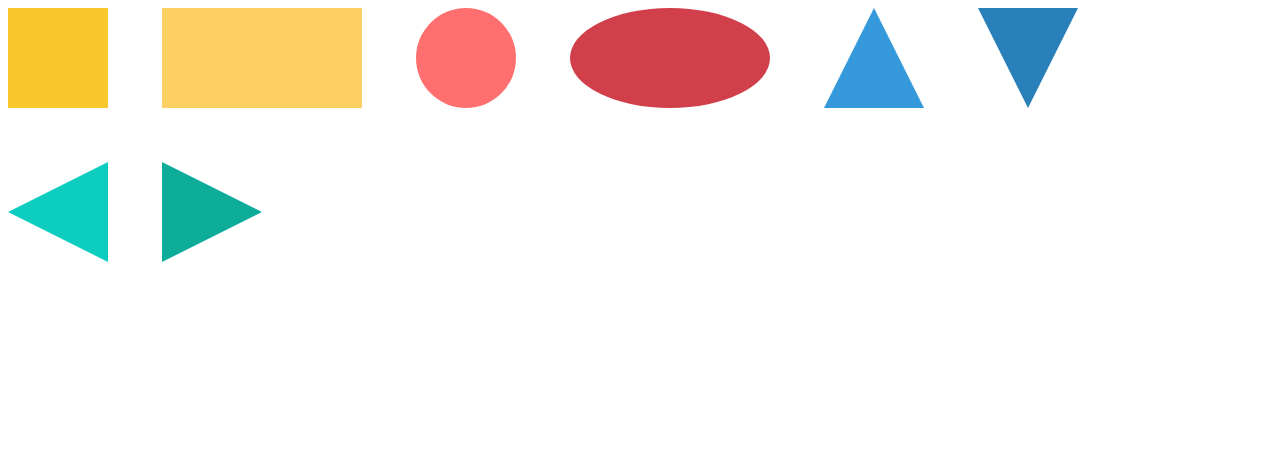
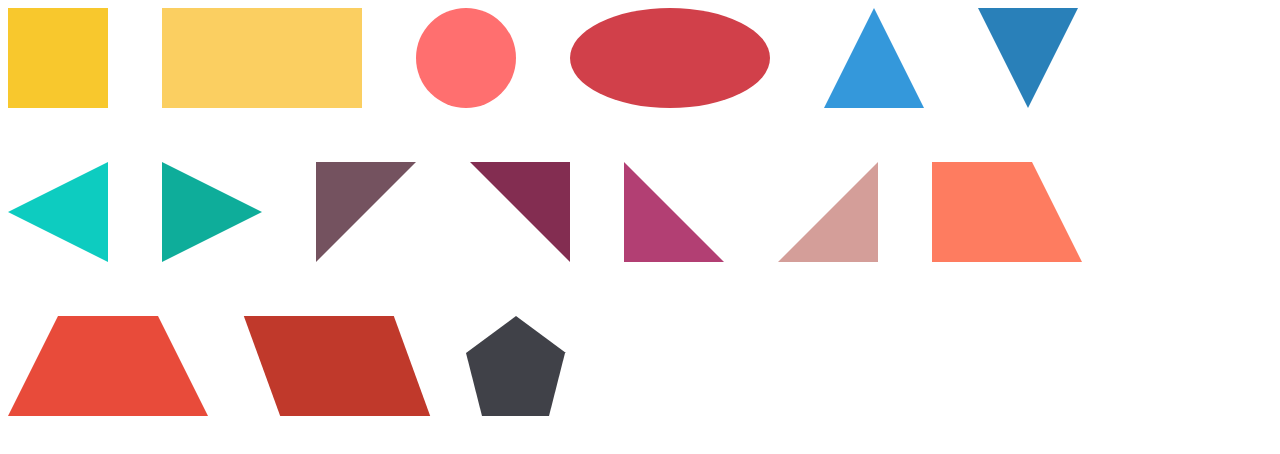
Before and after one commit to goformarty/css-shapes, a plain HTML site: page index.html in a window 1280 px wide. Drawn offline with Linux system fonts and the light colour scheme.

Commit message:
More shapes added

```diff
--- a/index.html
+++ b/index.html
@@ -10,3 +10,14 @@
 <div id="triangle-down"></div>
 <div id="triangle-left"></div>
 <div id="triangle-right"></div>
+
+<div id="triangle-topleft"></div>
+<div id="triangle-topright"></div>
+<div id="triangle-bottomleft"></div>
+<div id="triangle-bottomright"></div>
+
+<div id="trapezoid-right"></div>
+<div id="trapezoid-isosceles"></div>
+<div id="parallelogram"></div>
+
+<div id="pentagon"></div>
--- a/style.css
+++ b/style.css
@@ -39,7 +39,7 @@ div {
 	width: 0;
 	border-left: 50px solid transparent;
 	border-right: 50px solid transparent;
-	border-bottom: #3498db solid 100px;
+	border-bottom: solid 100px #3498db ;
 }
 
 #triangle-down {
@@ -47,14 +47,14 @@ div {
 	width: 0;
 	border-left: 50px solid transparent;
 	border-right: 50px solid transparent;
-	border-top: #2980b9 solid 100px;
+	border-top: 100px solid  #2980b9 ;
 }
 
 #triangle-left {
 	height: 0;
 	width: 0;
 	border-top: 50px solid transparent;
-	border-right: #0dccc0 solid 100px;
+	border-right: 100px solid  #0dccc0 ;
 	border-bottom: 50px solid transparent;
 }
 
@@ -62,6 +62,76 @@ div {
 	height: 0;
 	width: 0;
 	border-top: 50px solid transparent;
-	border-left: #0ead9a solid 100px;
+	border-left: 100px solid  #0ead9a ;
 	border-bottom: 50px solid transparent;
 }
+
+#triangle-topleft {
+	height: 0;
+	width: 0;
+	border-top: 100px solid #74525f;
+	border-right: 100px solid transparent;
+}
+
+#triangle-topright {
+	height: 0;
+	width: 0;
+	border-top: 100px solid #832d51;
+	border-left: 100px solid transparent;
+}
+
+#triangle-bottomleft {
+	height: 0;
+	width: 0;
+	border-bottom: 100px solid #b23f73;
+	border-right: 100px solid transparent;
+}
+
+#triangle-bottomright {
+	height: 0;
+	width: 0;
+	border-bottom: 100px solid #d49e99;
+	border-left: 100px solid transparent;
+}
+
+#trapezoid-right {
+	height: 0;
+	width: 100px;
+	border-bottom: 100px solid #fe7c60;
+	border-right: 50px solid transparent;
+}
+#trapezoid-isosceles {
+	height: 0;
+	width: 100px;
+	border-bottom: 100px solid #e84b3a;
+	border-left: 50px solid transparent;
+	border-right: 50px solid transparent;
+}
+#parallelogram {
+	height: 100px;
+	width: 150px;
+	-webkit-transform: skew(20deg);
+	-moz-transform: skew(20deg);
+	-o-transform: skew(20deg);
+	background: #c0392b;
+}
+
+
+#pentagon {
+    position: relative;
+    width: 67px;
+    border-width: 63px 16.5px 0;
+    border-style: solid;
+    border-color: #404148 transparent;
+}
+#pentagon::before {
+    content: "";
+    position: absolute;
+    height: 0;
+    width: 0;
+    top: -100px;
+    left: -16.5px;
+    border-width: 0 50px 37px;
+    border-style: solid;
+    border-color: transparent transparent #404148;
+}
```
